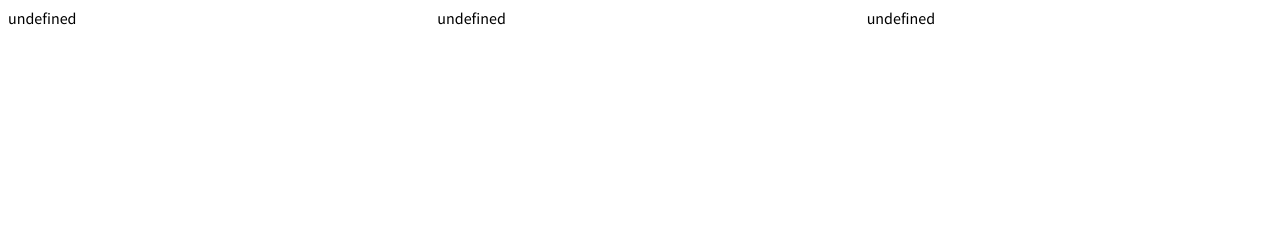
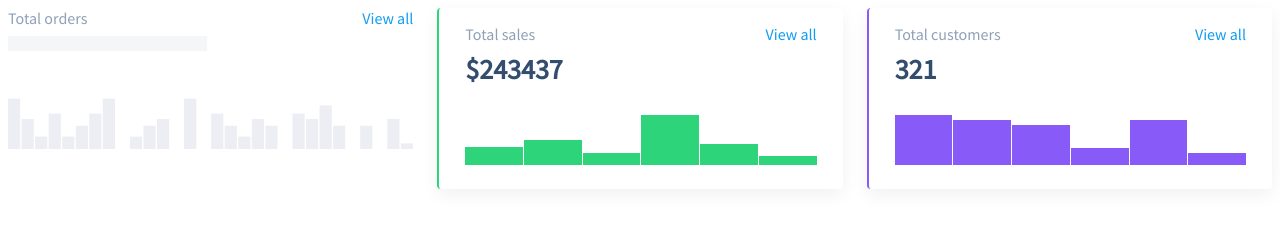
Before and after one commit to js-tasks-ru/js-20220513_alubochkin, a website: page 04-oop-basic-intro-to-dom/1-column-chart/index.html in a window 1280 px wide. Drawn offline with Linux system fonts and the light colour scheme.

Commit message:
intro colunn chart

```diff
--- a/04-oop-basic-intro-to-dom/1-column-chart/index.js
+++ b/04-oop-basic-intro-to-dom/1-column-chart/index.js
@@ -1,3 +1,98 @@
 export default class ColumnChart {
+  constructor(props) {
+    this.data = props?.data;
+    this.label = props?.label;
+    this.value = props?.value;
+    this.link = props?.link;
+    this.formatHeading = props?.formatHeading;
 
+    this.chartHeight = 50;
+    if (this.formatHeading) {
+      this.value = this.formatHeading(this.value);
+    }
+
+    if (!this.label && !this.value) {
+      this.destroy();
+    }
+
+    this.element = this.createElement(
+      'div',
+      this.data?.length ? 'column-chart' : 'column-chart_loading',
+      `--chart-height: ${this.chartHeight}`
+    );
+    this.element.innerHTML = this.createTemplate();
+  }
+
+  createElement(el, className, style = '') {
+    if (el) {
+      const elem = document.createElement(el);
+      elem.classList.add(className);
+      if (style) {
+        elem.style.cssText = style;
+      }
+      return elem;
+    }
+  }
+
+  get emptyTemplate() {
+    return `
+        <div class="column-chart__container">
+        <div data-element="header" class="column-chart__header">
+          ${this.value ? this.value : ''}
+        </div>
+      </div>
+      `;
+  }
+
+  get renderDataChart() {
+    const maxValue = Math.max(...this.data);
+    const data = this.data
+      .map((item) => {
+        const scale = 50 / maxValue;
+        const value = Math.floor(item * scale);
+        const percent = ((item / maxValue) * 100).toFixed(0) + '%';
+
+        return `
+          <div style="--value: ${value};" data-tooltip="${percent}"></div>
+          `;
+      })
+      .join('');
+
+    return `
+      <div class="column-chart__container">
+        <div data-element="header" class="column-chart__header">${this.value}</div>
+        <div data-element="body" class="column-chart__chart">${data}</div>
+      </div>
+      `;
+  }
+
+  createTemplate() {
+    const isData = !!this.data?.length;
+
+    const template = `
+      <div class="column-chart__title">Total ${this.label}
+        <a href="/sales" class="column-chart__link">View all</a>
+      </div>
+
+      ${isData ? this.renderDataChart : this.emptyTemplate}
+
+      `;
+
+    return template;
+  }
+
+  update(props) {
+    this.element.innerHTML = this.createTemplate();
+  }
+
+  remove() {
+    const $el = this.element.parentElement;
+    if ($el) {
+      $el.remove();
+    }
+  }
+
+  destroy() {
+    return null;
+  }
 }
```
Also changed, not shown: 04-oop-basic-intro-to-dom/1-column-chart/index.html (+5 -2 lines), 04-oop-basic-intro-to-dom/1-column-chart/index.spec.js (+24 -12 lines), 10-routes-browser-history-api/1-dashboard-page/index.js (+10 -0 lines).
